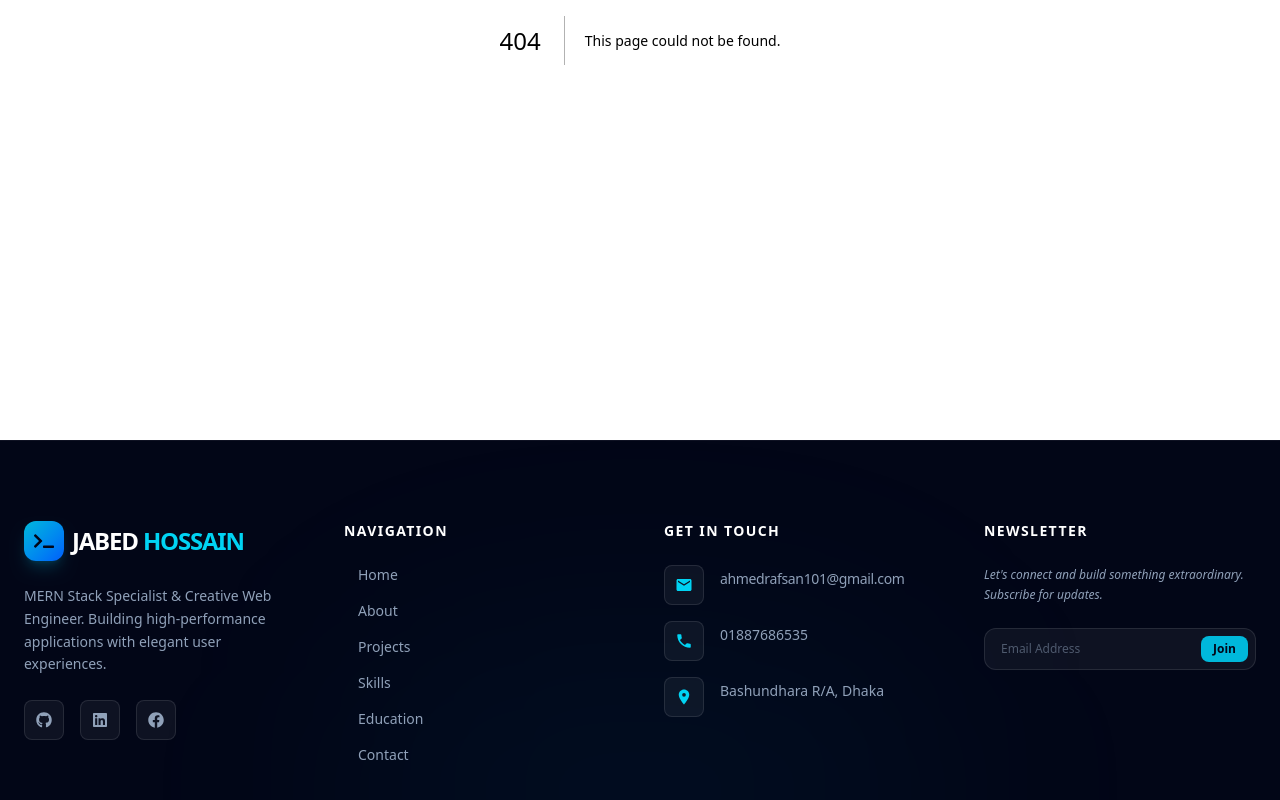
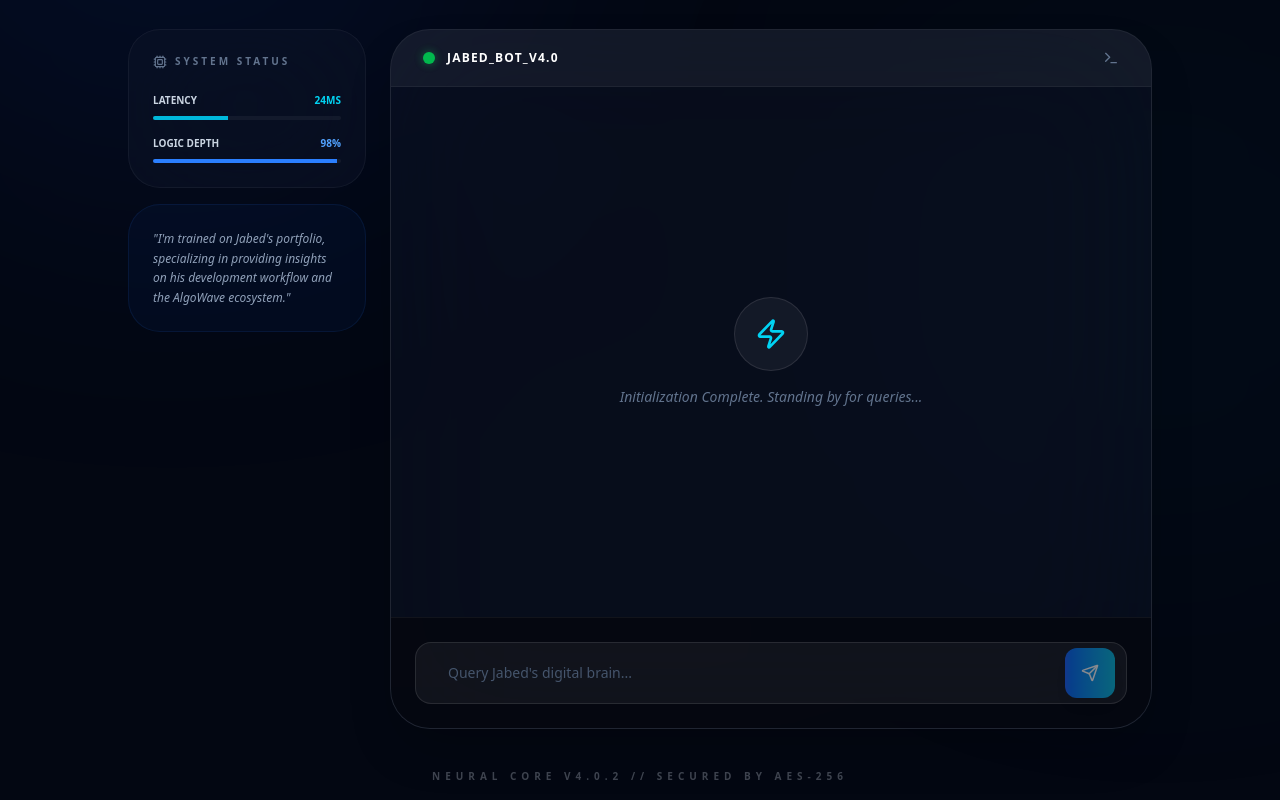
Before and after one commit to Jabedhossain101/next-portfolio, a Next.js app: page /ai-assistant in a window 1280 px wide. Before the commit this address had no page. Shown: the part 360-1160 px from the top of the page. Built offline with nearby package versions, Linux system fonts and the light colour scheme; a web font is replaced by a local one.

Commit message:
updated contact section and navbar

```diff
--- a/package.json
+++ b/package.json
@@ -9,11 +9,14 @@
     "lint": "eslint"
   },
   "dependencies": {
+    "@ai-sdk/react": "^3.0.69",
     "@emailjs/browser": "^4.4.1",
+    "ai": "^6.0.67",
     "clsx": "^2.1.1",
-    "framer-motion": "^12.29.0",
+    "framer-motion": "^12.29.2",
     "lucide-react": "^0.562.0",
     "next": "16.1.4",
+    "openai": "^6.17.0",
     "postcss": "^8.5.6",
     "react": "19.2.3",
     "react-dom": "19.2.3",
--- /dev/null
+++ b/src/app/ai-assistant/page.js
@@ -0,0 +1,197 @@
+'use client';
+import { useChat } from '@ai-sdk/react';
+import { motion, AnimatePresence } from 'framer-motion';
+import {
+  Send,
+  Bot,
+  User,
+  Sparkles,
+  Terminal,
+  Cpu,
+  Activity,
+  Zap,
+} from 'lucide-react';
+import { useEffect, useRef } from 'react';
+
+export default function AIAssistant() {
+  const { messages, input, handleInputChange, handleSubmit, isLoading } =
+    useChat();
+  const scrollRef = useRef(null);
+
+  // Auto-scroll logic
+  useEffect(() => {
+    if (scrollRef.current) {
+      scrollRef.current.scrollTop = scrollRef.current.scrollHeight;
+    }
+  }, [messages]);
+
+  return (
+    <div className="min-h-screen bg-[#030712] text-slate-300 pt-32 pb-10 px-6 flex flex-col items-center selection:bg-cyan-500/30">
+      {/* Background Glows */}
+      <div className="fixed inset-0 pointer-events-none">
+        <div className="absolute top-[-10%] left-[-10%] w-[600px] h-[600px] bg-blue-600/10 blur-[150px] rounded-full" />
+        <div className="absolute bottom-[-10%] right-[-10%] w-[500px] h-[500px] bg-cyan-600/5 blur-[150px] rounded-full" />
+      </div>
+
+      {/* Header Section */}
+      <motion.div
+        initial={{ opacity: 0, y: 20 }}
+        animate={{ opacity: 1, y: 0 }}
+        className="text-center mb-16 relative z-10"
+      >
+        <div className="inline-flex items-center gap-2 px-4 py-1.5 rounded-full border border-cyan-500/30 bg-cyan-500/5 text-cyan-400 text-[10px] font-bold uppercase tracking-[0.4em] mb-6 shadow-[0_0_20px_rgba(34,211,238,0.1)]">
+          <Activity size={12} className="animate-pulse" /> Neural Network Active
+        </div>
+        <h1 className="text-6xl md:text-8xl font-black text-white leading-none mb-6 tracking-tighter">
+          Talk to{' '}
+          <span className="text-transparent bg-clip-text bg-gradient-to-r from-blue-400 via-cyan-400 to-teal-400">
+            Assistant
+          </span>
+        </h1>
+        <p className="text-slate-500 text-sm md:text-base font-medium max-w-2xl mx-auto uppercase tracking-widest">
+          Expertise: MERN Stack • AI Solutions • Web Engineering
+        </p>
+      </motion.div>
+
+      {/* Main Interface */}
+      <div className="w-full max-w-5xl relative z-10 grid lg:grid-cols-4 gap-6 h-[700px]">
+        {/* Sidebar Panel (Stats) */}
+        <div className="hidden lg:flex flex-col gap-4 col-span-1">
+          <div className="p-6 bg-slate-900/40 backdrop-blur-3xl border border-white/5 rounded-[2rem] space-y-6">
+            <h3 className="text-[10px] font-black uppercase tracking-[0.3em] text-slate-500 flex items-center gap-2">
+              <Cpu size={14} /> System Status
+            </h3>
+            <div className="space-y-4">
+              <div className="space-y-2">
+                <div className="flex justify-between text-[10px] font-bold uppercase">
+                  <span>Latency</span>
+                  <span className="text-cyan-400">24ms</span>
+                </div>
+                <div className="w-full h-1 bg-white/5 rounded-full overflow-hidden">
+                  <motion.div
+                    initial={{ width: 0 }}
+                    animate={{ width: '40%' }}
+                    className="h-full bg-cyan-500"
+                  />
+                </div>
+              </div>
+              <div className="space-y-2">
+                <div className="flex justify-between text-[10px] font-bold uppercase">
+                  <span>Logic Depth</span>
+                  <span className="text-blue-400">98%</span>
+                </div>
+                <div className="w-full h-1 bg-white/5 rounded-full overflow-hidden">
+                  <motion.div
+                    initial={{ width: 0 }}
+                    animate={{ width: '98%' }}
+                    className="h-full bg-blue-500"
+                  />
+                </div>
+              </div>
+            </div>
+          </div>
+          <div className="p-6 bg-blue-600/5 border border-blue-500/10 rounded-[2rem] italic text-xs text-slate-400 leading-relaxed">
+            "I'm trained on Jabed's portfolio, specializing in providing
+            insights on his development workflow and the AlgoWave ecosystem."
+          </div>
+        </div>
+
+        {/* Chat Window */}
+        <div className="lg:col-span-3 bg-slate-900/40 backdrop-blur-3xl border border-white/10 rounded-[2.5rem] flex flex-col overflow-hidden shadow-2xl">
+          {/* Header Bar */}
+          <div className="px-8 py-5 border-b border-white/5 bg-white/5 flex items-center justify-between">
+            <div className="flex items-center gap-3">
+              <div className="w-3 h-3 bg-green-500 rounded-full animate-pulse shadow-[0_0_10px_rgba(34,197,94,0.5)]" />
+              <span className="text-xs font-black uppercase tracking-widest text-white">
+                Jabed_Bot_v4.0
+              </span>
+            </div>
+            <Terminal size={16} className="text-slate-500" />
+          </div>
+
+          {/* Messages container */}
+          <div
+            ref={scrollRef}
+            className="flex-1 overflow-y-auto p-8 space-y-8 scrollbar-hide"
+          >
+            <AnimatePresence>
+              {messages.length === 0 && (
+                <motion.div
+                  initial={{ opacity: 0 }}
+                  animate={{ opacity: 1 }}
+                  className="flex flex-col items-center justify-center h-full text-center space-y-4"
+                >
+                  <div className="p-5 bg-white/5 rounded-full text-cyan-400 border border-white/10">
+                    <Zap size={32} />
+                  </div>
+                  <p className="text-slate-500 text-sm italic font-medium">
+                    Initialization Complete. Standing by for queries...
+                  </p>
+                </motion.div>
+              )}
+              {messages.map(m => (
+                <motion.div
+                  key={m.id}
+                  initial={{ opacity: 0, x: m.role === 'user' ? 20 : -20 }}
+                  animate={{ opacity: 1, x: 0 }}
+                  className={`flex ${m.role === 'user' ? 'justify-end' : 'justify-start'}`}
+                >
+                  <div
+                    className={`flex gap-4 max-w-[85%] ${m.role === 'user' ? 'flex-row-reverse' : ''}`}
+                  >
+                    <div
+                      className={`w-10 h-10 rounded-xl flex items-center justify-center shrink-0 border border-white/10 shadow-xl ${m.role === 'user' ? 'bg-blue-600 text-white' : 'bg-slate-800 text-cyan-400'}`}
+                    >
+                      {m.role === 'user' ? (
+                        <User size={18} />
+                      ) : (
+                        <Bot size={18} />
+                      )}
+                    </div>
+                    <div
+                      className={`p-5 rounded-3xl text-sm leading-relaxed ${m.role === 'user' ? 'bg-blue-600 text-white shadow-[0_10px_30px_rgba(37,99,235,0.2)]' : 'bg-white/5 border border-white/5 text-slate-200'}`}
+                    >
+                      {m.content}
+                    </div>
+                  </div>
+                </motion.div>
+              ))}
+            </AnimatePresence>
+            {isLoading && (
+              <div className="flex gap-4 items-center text-cyan-400/50 text-[10px] font-black uppercase tracking-[0.3em]">
+                <Activity size={14} className="animate-spin" /> Thinking...
+              </div>
+            )}
+          </div>
+
+          {/* Input Interface */}
+          <form
+            onSubmit={handleSubmit}
+            className="p-6 bg-black/40 border-t border-white/5"
+          >
+            <div className="relative flex items-center">
+              <input
+                value={input}
+                onChange={handleInputChange}
+                placeholder="Query Jabed's digital brain..."
+                className="w-full bg-white/5 border border-white/10 rounded-2xl px-8 py-5 text-white placeholder:text-slate-600 outline-none focus:border-cyan-500/40 focus:bg-white/10 transition-all text-sm font-medium pr-20"
+              />
+              <button
+                type="submit"
+                disabled={isLoading || !input}
+                className="absolute right-3 p-4 bg-gradient-to-r from-blue-600 to-cyan-500 text-white rounded-xl hover:scale-105 active:scale-95 transition-all shadow-lg disabled:opacity-50 disabled:scale-100"
+              >
+                <Send size={18} />
+              </button>
+            </div>
+          </form>
+        </div>
+      </div>
+
+      {/* Footer Info */}
+      <footer className="mt-10 opacity-30 text-[10px] font-bold uppercase tracking-[0.5em]">
+        Neural Core v4.0.2 // Secured by AES-256
+      </footer>
+    </div>
+  );
+}
--- /dev/null
+++ b/src/app/api/chat/route.js
@@ -0,0 +1,25 @@
+import { OpenAI } from 'openai';
+import { OpenAIStream, StreamingTextResponse } from 'ai';
+
+const openai = new OpenAI({
+  apiKey: process.env.OPENAI_API_KEY, // Apnar OpenAI API Key eikhane thakbe
+});
+
+export async function POST(req) {
+  const { messages } = await req.json();
+  const response = await openai.chat.completions.create({
+    model: 'gpt-3.5-turbo',
+    stream: true,
+    messages: [
+      {
+        role: 'system',
+        content:
+          'You are an AI assistant for Jabed Hossain, a MERN stack developer. Help visitors with questions about his projects, skills, and experience.',
+      },
+      ...messages,
+    ],
+  });
+
+  const stream = OpenAIStream(response);
+  return new StreamingTextResponse(stream);
+}
--- a/src/components/Contact.js
+++ b/src/components/Contact.js
@@ -27,14 +27,13 @@ const Contact = () => {
     e.preventDefault();
     setIsSending(true);
 
-    // EmailJS Integration
+    // Environment Variables access kora hoyeche
+    const serviceId = process.env.NEXT_PUBLIC_EMAILJS_SERVICE_ID;
+    const templateId = process.env.NEXT_PUBLIC_EMAILJS_TEMPLATE_ID;
+    const publicKey = process.env.NEXT_PUBLIC_EMAILJS_PUBLIC_KEY;
+
     emailjs
-      .sendForm(
-        'service_71a4ius', //Service ID
-        'template_rredba8', //Template ID
-        form.current,
-        'kUTbONSZ43fSDNYxt', // Public Key
-      )
+      .sendForm(serviceId, templateId, form.current, publicKey)
       .then(
         result => {
           console.log('SUCCESS!', result.text);
@@ -106,7 +105,7 @@ const Contact = () => {
                   icon: <Phone className="text-cyan-400" />,
                   label: 'Phone',
                   value: '+880 1887686535',
-                  link: 'tel:+8801XXXXXXXXX',
+                  link: 'tel:+8801887686535',
                 },
                 {
                   icon: <MapPin className="text-cyan-400" />,
@@ -174,7 +173,6 @@ const Contact = () => {
             transition={{ duration: 0.8 }}
             className="relative p-8 md:p-12 bg-slate-900/40 backdrop-blur-xl border border-white/10 rounded-[2.5rem] shadow-2xl"
           >
-            {/* Added 'ref' to the form */}
             <form ref={form} onSubmit={handleSubmit} className="space-y-6">
               <div className="space-y-2">
                 <label className="text-sm font-bold text-slate-400 ml-2">
@@ -182,7 +180,7 @@ const Contact = () => {
                 </label>
                 <input
                   type="text"
-                  name="from_name" // Matches template placeholder
+                  name="from_name"
                   required
                   placeholder="Your Name"
                   className="w-full px-6 py-4 bg-white/5 border border-white/10 rounded-2xl text-white outline-none focus:border-cyan-500/50 focus:ring-2 focus:ring-cyan-500/10 transition-all"
@@ -197,7 +195,7 @@ const Contact = () => {
                 </label>
                 <input
                   type="email"
-                  name="from_email" // Matches template placeholder
+                  name="from_email"
                   required
                   placeholder="Enter your email"
                   className="w-full px-6 py-4 bg-white/5 border border-white/10 rounded-2xl text-white outline-none focus:border-cyan-500/50 focus:ring-2 focus:ring-cyan-500/10 transition-all"
@@ -211,7 +209,7 @@ const Contact = () => {
                   Message
                 </label>
                 <textarea
-                  name="message" // Matches template placeholder
+                  name="message"
                   rows="4"
                   required
                   placeholder="How can I help you?"
--- a/src/components/Navbar.js
+++ b/src/components/Navbar.js
@@ -22,6 +22,7 @@ const navLinks = [
   { href: '#about', icon: FaUser, text: 'About' },
   { href: '#projects', icon: FaCode, text: 'Projects' },
   { href: '#skills', icon: FaTools, text: 'Skills' },
+  { href: '#education', icon: FaTools, text: 'Education' },
   { href: '#contact', icon: FaEnvelope, text: 'Contact' },
 ];
 
```
Also changed, not shown: 1 other file (tests, documents, lock files or other folders).
